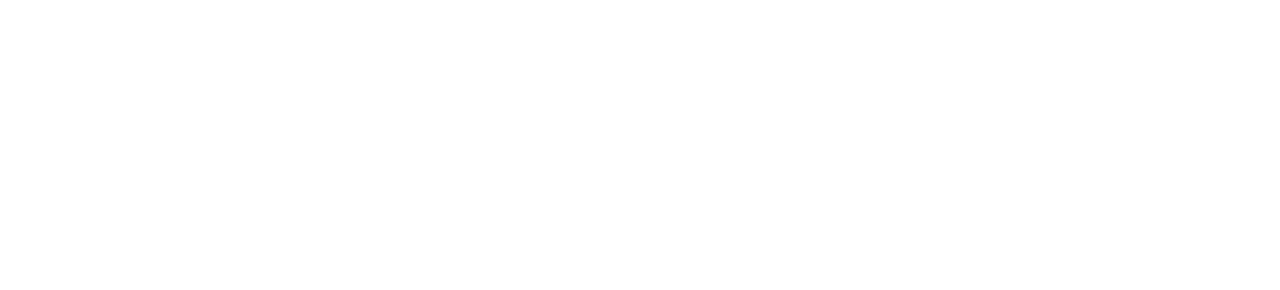
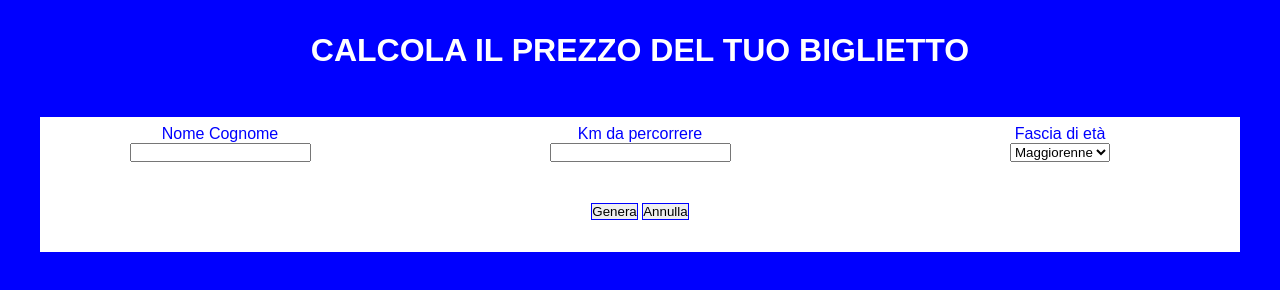
Before and after one commit to Francesca-Dascanio/js-biglietto-treno-form, a plain HTML site: page index.html in a window 1280 px wide. Drawn offline with Linux system fonts and the light colour scheme.

Commit message:
Prova input / bottone js

```diff
--- a/css/style.css
+++ b/css/style.css
@@ -4,3 +4,54 @@
     padding: 0;
     box-sizing: border-box;
 }
+
+/* REGOLE GENERALI */
+body {
+    font-family: Arial, Helvetica, sans-serif;
+    background-color: blue;
+}
+
+.container {
+    width: 1200px;
+    margin: 0 auto;
+}
+
+h1 {
+    text-align: center;
+    padding: 2rem 0;
+    color: white;
+}
+
+.box {
+    width: 100%;
+    margin: 1rem 0;
+    background-color: white;
+    color: blue;
+}
+
+.flex {
+    display: flex;
+    flex-direction: row;
+    justify-content: space-between;
+}
+
+.info {
+    width: 30%;
+    padding: 0.5rem 0;
+    text-align: center;
+}
+
+.my-label {
+    display: inline-block;
+    width: 100%;
+}
+
+.my-buttons {
+    text-align: center;
+    padding: 2rem 0;
+}
+
+
+button {
+    border: 1px solid blue;
+}
--- a/index.html
+++ b/index.html
@@ -4,10 +4,55 @@
         <meta charset="UTF-8">
         <meta http-equiv="X-UA-Compatible" content="IE=edge">
         <meta name="viewport" content="width=device-width, initial-scale=1.0">
-        <title>Js Calcola biglietto del treno advanced</title>
+        <title>Calcola il prezzo del tuo biglietto</title>
         <link rel="stylesheet" href="css/style.css">
     </head>
     <body>
+        <div class="container">
+            <h1>
+                CALCOLA IL PREZZO DEL TUO BIGLIETTO
+            </h1>
+            <div class="box">
+                <div class="flex">
+                    <div class="info">
+                        <label class="my-label" for="nome">
+                            Nome Cognome
+                        </label>
+                        <input type="text" id="nome">
+                    </div>
+                    <div class="info">
+                        <label class="my-label" for="km">
+                            Km da percorrere
+                        </label>
+                        <input type="text" id="km">
+                    </div>
+                    <div class="info">
+                        <label class="my-label" for="age">
+                            Fascia di età
+                        </label>
+                        <select name="" id="age">
+                            <option value="maggiorenne">
+                                Maggiorenne
+                            </option>
+                            <option value="minorenne">
+                                Minorenne
+                            </option>
+                            <option value="anziano">
+                                Over 65
+                            </option>
+                        </select>
+                    </div>
+                </div>
+                <div class="my-buttons">
+                    <button>
+                        Genera
+                    </button>
+                    <button>
+                        Annulla
+                    </button>
+                </div>
+            </div>
+        </div>
 
         <script type="text/javascript" src="js/scripts.js"></script>
     </body>
--- a/js/scripts.js
+++ b/js/scripts.js
@@ -10,3 +10,23 @@
     7. Output finale: calcolo prezzo in relazione a età e chilometri
     8. Fine
 */
+
+const nome = document.getElementById('nome');
+console.log(nome);
+
+let nomeUtente = utente.value;
+console.log('Nome utente:', nomeUtente);
+
+// const km = document.getElementById('km');
+// console.log(km);
+// console.log(typeof km);
+
+// let numberKm = km;
+// numberKm = parseInt();
+// console.log(typeof numberKm);
+// console.log("L'utente deve percorrere km: ", numberKm);
+
+// const age = document.getElementById('age');
+// console.log(age);
+// console.log(typeof age);
+// console.log("L'utente rientra nella fascia di età: ", age);
```
